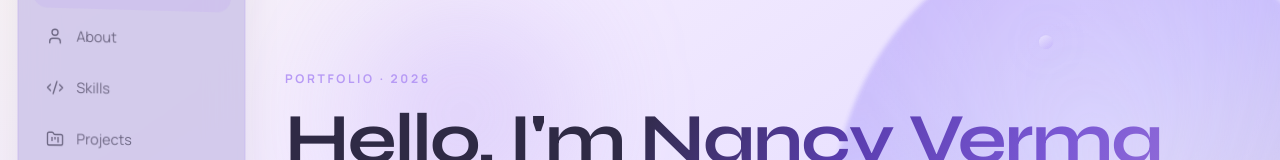
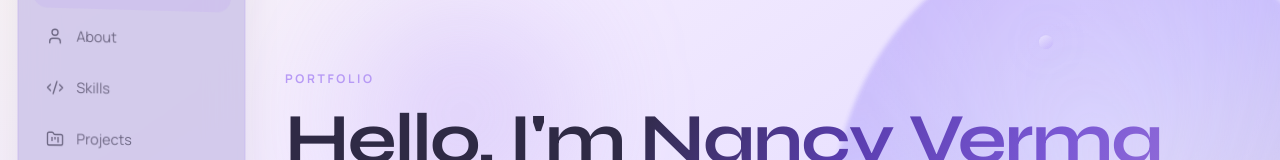
Before and after one commit to Nancy20052020/Portfolio_Nancy, a Next.js app: page / in a window 1280 px wide. Shown: the part 156-316 px from the top of the page. Built offline with nearby package versions, Linux system fonts and the light colour scheme.

Commit message:
Remove year from portfolio hero kicker
Show only “Portfolio” on the home page instead of “Portfolio · 2026”.

Co-authored-by: Nancy20052020 <Nancy20052020@users.noreply.github.com>

```diff
--- a/src/components/sections/Hero.tsx
+++ b/src/components/sections/Hero.tsx
@@ -19,7 +19,7 @@ export function Hero() {
       </div>
 
       <div className="relative z-10 mx-auto flex min-h-[calc(100dvh-5rem)] max-w-5xl flex-col justify-center px-4 py-12 sm:py-16 md:px-8">
-        <p className="hero-kicker reveal-item">Portfolio · 2026</p>
+        <p className="hero-kicker reveal-item">Portfolio</p>
         <h1 className="reveal-item mt-3 font-display text-[2rem] font-bold leading-[1.12] tracking-tight text-[var(--heading)] sm:text-5xl md:text-6xl lg:text-7xl">
           Hello, I&apos;m{" "}
           <span className="name-gradient">{profile.name}</span>
```
